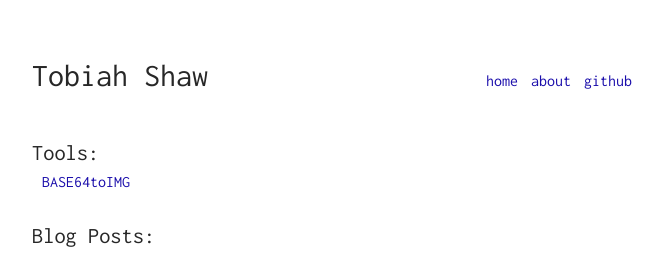
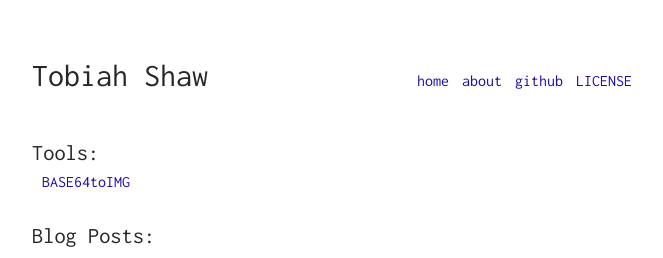
Before and after one commit to TobiahShaw/TobiahShaw.github.io, a Jekyll site: the page built from index.html, in a window 1280 px wide and 900 px high. Shown: the top 258 px of the window, without its empty margins (308-971 px from the left). Built offline with Jekyll 4.4.1, drawn with Linux system fonts in a browser that asks for light colours.

Commit message:
add LICENSE info

```diff
--- a/_data/navigation.yml
+++ b/_data/navigation.yml
@@ -6,3 +6,6 @@
 
 - title: github
   url: https://github.com/TobiahShaw
+
+- title: LICENSE
+  url: https://github.com/TobiahShaw/TobiahShaw.github.io/blob/master/LICENSE
```
